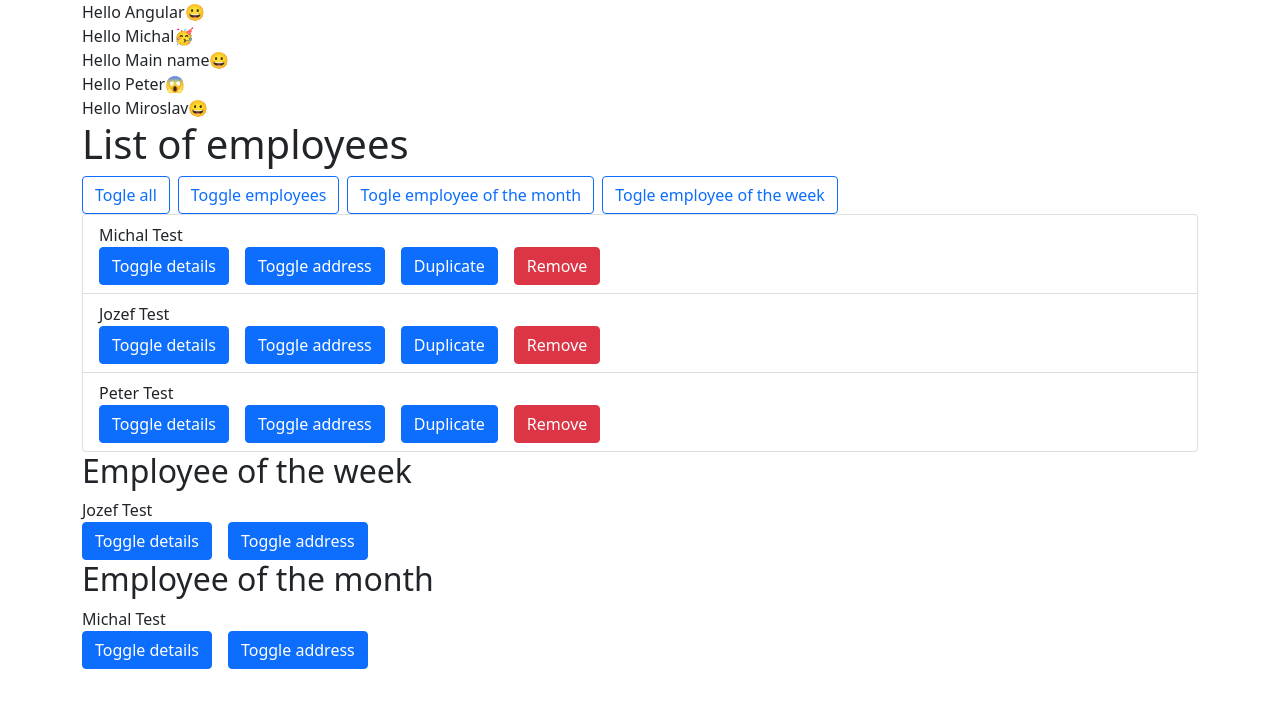
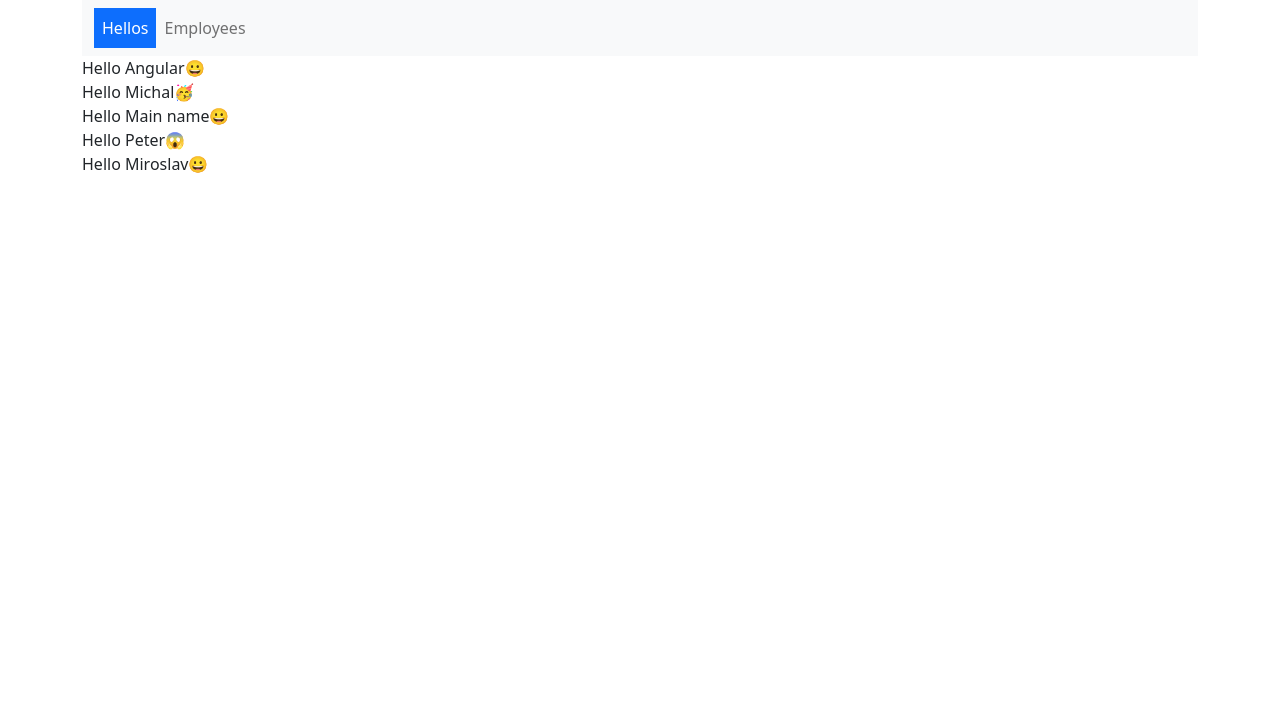
Before and after one commit to plevko/angular-training, an Angular app: page /hellos in a window 1280 px wide. Shown: the top 708 px of the page. Built offline with nearby package versions, Linux system fonts and the light colour scheme.

Commit message:
Routing with menu

```diff
--- a/src/app/app.component.html
+++ b/src/app/app.component.html
@@ -1,10 +1,5 @@
 <div class="container">
+  <app-menu></app-menu>
   <app-alert-list></app-alert-list>
-  <app-hello></app-hello>
-  <app-hello name="Michal" emoji="🥳"></app-hello>
-  <app-hello [name]="name"></app-hello>
-  <app-hello [name]="'Peter'" emoji="😱"></app-hello>
-  <app-hello [name]="getName()"></app-hello>
-
-  <app-employees></app-employees>
+  <router-outlet></router-outlet>
 </div>
--- a/src/app/app.component.ts
+++ b/src/app/app.component.ts
@@ -6,9 +6,5 @@ import { Component } from '@angular/core';
   styleUrls: ['./app.component.scss'],
 })
 export class AppComponent {
-  name = 'Main name';
 
-  getName(): string {
-    return 'Miroslav';
-  }
 }
--- /dev/null
+++ b/src/app/app.routes.ts
@@ -0,0 +1,14 @@
+import { HelloListComponent } from './hello/hello-list.component';
+import { Routes } from '@angular/router';
+import { EmployeesComponent } from './employees/employees.component';
+
+export const appRoutes: Routes = [
+  {
+    path: 'employees',
+    component: EmployeesComponent,
+  },
+  {
+    path: 'hellos',
+    component: HelloListComponent,
+  },
+];
--- a/src/app/employees/employees.component.ts
+++ b/src/app/employees/employees.component.ts
@@ -2,6 +2,7 @@ import { AlertService } from './../alert/alert.service';
 import { EmployeeListItemComponent } from './employee-list-item/employee-list-item.component';
 import {
   AfterViewInit,
+  ChangeDetectorRef,
   Component,
   QueryList,
   ViewChild,
@@ -62,10 +63,14 @@ export class EmployeesComponent implements AfterViewInit {
     },
   ];
 
-  constructor(private readonly alertService: AlertService) {}
+  constructor(
+    private readonly alertService: AlertService,
+    private readonly cdr: ChangeDetectorRef
+  ) {}
 
   ngAfterViewInit(): void {
-    // this.toggleAllItems();
+    this.toggleAllItems();
+    this.cdr.detectChanges();
   }
 
   onDuplicate(employee: Employee): void {
--- /dev/null
+++ b/src/app/hello/hello-list.component.html
@@ -0,0 +1,5 @@
+<app-hello></app-hello>
+<app-hello name="Michal" emoji="🥳"></app-hello>
+<app-hello [name]="name"></app-hello>
+<app-hello [name]="'Peter'" emoji="😱"></app-hello>
+<app-hello [name]="getName()"></app-hello>
--- /dev/null
+++ b/src/app/hello/hello-list.component.ts
@@ -0,0 +1,12 @@
+import { Component } from '@angular/core';
+
+@Component({
+  templateUrl: './hello-list.component.html',
+})
+export class HelloListComponent {
+  name = 'Main name';
+
+  getName(): string {
+    return 'Miroslav';
+  }
+}
--- /dev/null
+++ b/src/app/menu/menu.component.html
@@ -0,0 +1,24 @@
+<nav class="navbar navbar-expand-sm navbar-light bg-light">
+  <div class="container-fluid">
+    <div class="collapse navbar-collapse" id="navbarSupportedContent">
+      <ul class="navbar-nav me-auto mb-2 mb-lg-0">
+        <li class="nav-item">
+          <a
+            class="nav-link"
+            routerLink="/hellos"
+            routerLinkActive="bg-primary text-white"
+            >Hellos</a
+          >
+        </li>
+        <li class="nav-item">
+          <a
+            class="nav-link pe-auto"
+            [ngClass]="{ 'bg-primary text-white': isRouteActive() }"
+            (click)="goToEmployees()"
+            >Employees</a
+          >
+        </li>
+      </ul>
+    </div>
+  </div>
+</nav>
--- /dev/null
+++ b/src/app/menu/menu.component.ts
@@ -0,0 +1,23 @@
+import { Component } from '@angular/core';
+import { Router } from '@angular/router';
+
+@Component({
+  selector: 'app-menu',
+  templateUrl: './menu.component.html',
+})
+export class MenuComponent {
+  constructor(private readonly router: Router) {}
+
+  goToEmployees(): void {
+    this.router.navigate(['employees']);
+  }
+
+  isRouteActive(): boolean {
+    return this.router.isActive('employees', {
+      fragment: 'exact',
+      matrixParams: 'exact',
+      paths: 'exact',
+      queryParams: 'exact',
+    });
+  }
+}
--- a/src/styles.scss
+++ b/src/styles.scss
@@ -1 +1,4 @@
 /* You can add global styles to this file, and also import other style files */
+.nav-item a {
+    cursor: pointer;
+}
```
Also changed, not shown: src/app/app.module.ts (+8 -2 lines).
